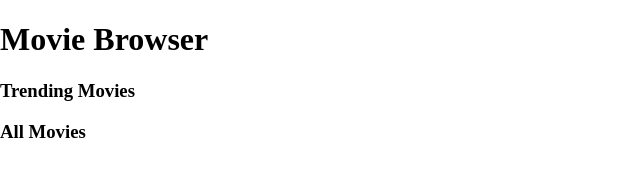
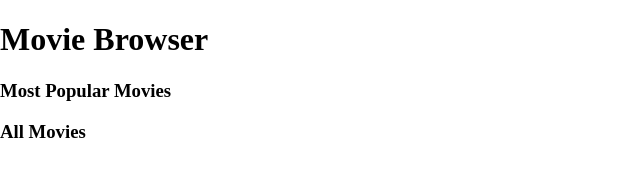
Before and after one commit to jpggvilaca/codingcoach, a React (Create React App) app in the folder movie-browser/: page / in a window 1280 px wide. Shown: the top 170 px of the page, without its empty margins (0-640 px from the left). Built offline with nearby package versions, Linux system fonts and the light colour scheme; no server answers; the HTML template or start-up script is replaced by a standard one.

Commit message:
restructure to hold state in App.js

```diff
--- a/movie-browser/src/App.js
+++ b/movie-browser/src/App.js
@@ -23,7 +23,6 @@ class App extends Component {
   }
 
   render() {
-    const { movies } = this.state;
     return (
       <div>
         <h1>Movie Browser</h1>
--- a/movie-browser/src/components/MovieList.js
+++ b/movie-browser/src/components/MovieList.js
@@ -3,7 +3,7 @@ import React from 'react';
 const MovieList = () => {
   return (
     <div>
-      <h3>Trending Movies</h3>
+      <h3>Most Popular Movies</h3>
       <h3>All Movies</h3>
     </div>
   );
```
